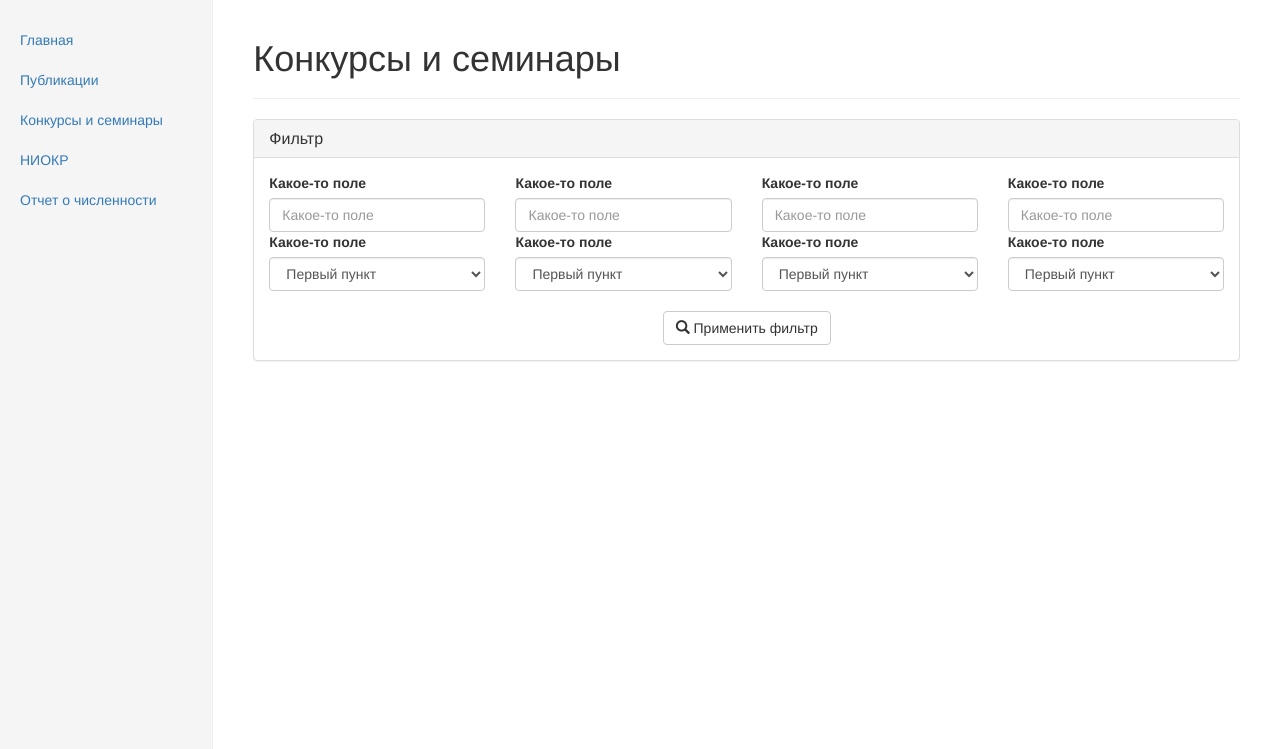
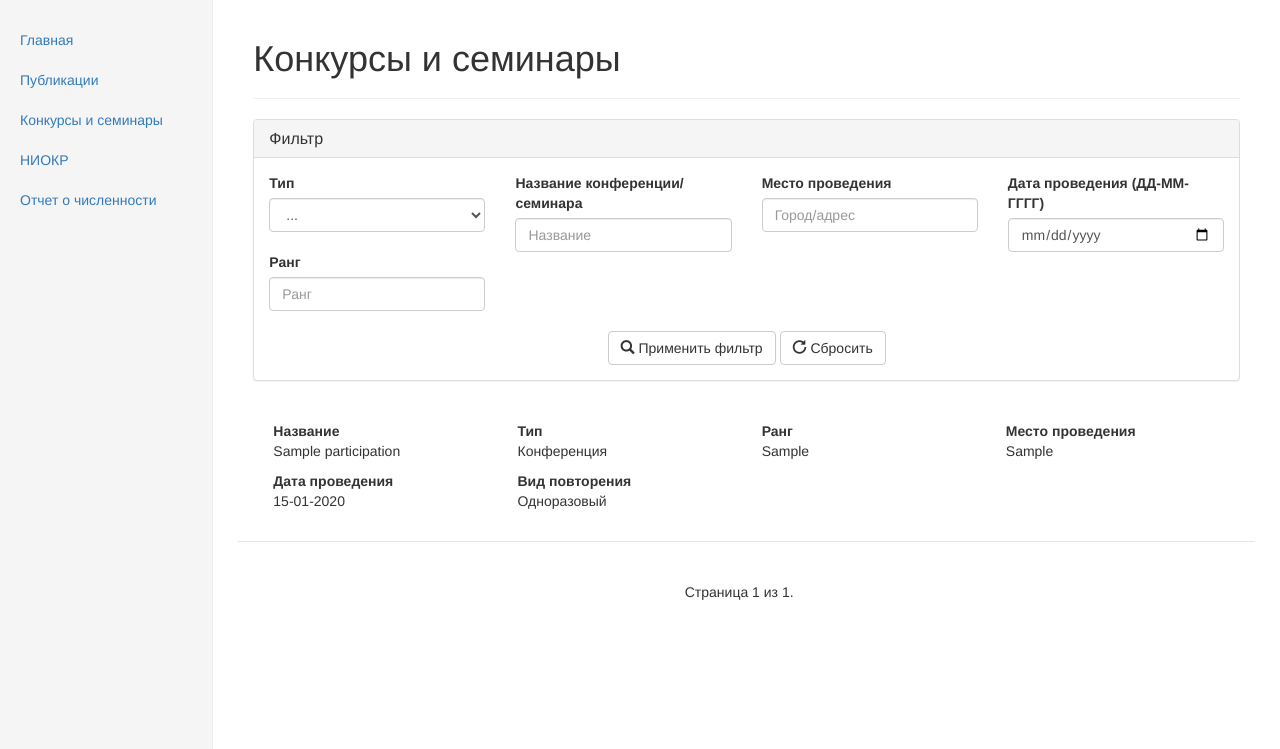
Before and after one commit to dartl/IS_ScientificWork, a Django app: page /scientificWork/competitions in a window 1280 px wide. Shown: the part 51-800 px from the top of the page. Run offline with Django 3.2, Linux system fonts and the light colour scheme; tables that the repository leaves empty hold one stand-in row (values such as "Sample post"); some libraries are stand-ins or nearby versions.

Commit message:
Фильтр rads и competitions

```diff
--- a/scientificWork/templates/scientificWork/competitions.html
+++ b/scientificWork/templates/scientificWork/competitions.html
@@ -2,67 +2,124 @@
 {% block title %}Конкурсы и семинары{% endblock %}
 {% block pagename %}Конкурсы и семинары{% endblock %}
 {% block content %}
-<div class="panel panel-default">
+<div class="panel panel-default filter">
     <div class="panel-heading">
         <h3 class="panel-title">Фильтр</h3>
     </div>
     <div class="panel-body">
-        <form role="form">
+        <form role="form" action="competitions" method="POST">
+        {% csrf_token %}
             <div class="row">
                 <div class="col-md-3">
-                    <label for="exampleInputEmail1">Какое-то поле</label>
-                    <input type="email" class="form-control" placeholder="Какое-то поле">
-                </div>
-                <div class="col-md-3">
-                    <label for="exampleInputEmail1">Какое-то поле</label>
-                    <input type="email" class="form-control" placeholder="Какое-то поле">
-                </div>
-                <div class="col-md-3">
-                    <label for="exampleInputEmail1">Какое-то поле</label>
-                    <input type="email" class="form-control" placeholder="Какое-то поле">
-                </div>
-                <div class="col-md-3">
-                    <label for="exampleInputEmail1">Какое-то поле</label>
-                    <input type="email" class="form-control" placeholder="Какое-то поле">
-                </div>
-                <div class="col-md-3">
-                    <label for="exampleInputEmail1">Какое-то поле</label>
-                    <select id="disabledSelect" class="form-control">
-                        <option>Первый пункт</option>
-                        <option>Второй пункт</option>
-                        <option>Третий пункт</option>
+                    <label for="type">Тип </label>
+                    <select id="disabledSelect" name="type" class="form-control">
+                        <option value="" selected>...</option>
+                        <option value="conference">Конференция </option>
+                        <option value="seminar">Cеминар </option>
+
                     </select>
                 </div>
                 <div class="col-md-3">
-                    <label for="exampleInputEmail1">Какое-то поле</label>
-                    <select id="disabledSelect" class="form-control">
-                        <option>Первый пункт</option>
-                        <option>Второй пункт</option>
-                        <option>Третий пункт</option>
-                    </select>
+                    <label for="name">Название конференции/семинара </label>
+                    <input type="text" name="name" class="form-control" placeholder="Название">
                 </div>
                 <div class="col-md-3">
-                    <label for="exampleInputEmail1">Какое-то поле</label>
-                    <select id="disabledSelect" class="form-control">
-                        <option>Первый пункт</option>
-                        <option>Второй пункт</option>
-                        <option>Третий пункт</option>
-                    </select>
+                    <label for="place">Место проведения </label>
+                    <input type="text" name="place" class="form-control" placeholder="Город/адрес">
                 </div>
-                <div class="col-md-3">
-                    <label for="exampleInputEmail1">Какое-то поле</label>
-                    <select id="disabledSelect" class="form-control">
-                        <option>Первый пункт</option>
-                        <option>Второй пункт</option>
-                        <option>Третий пункт</option>
+                 <div class="col-md-3">
+                    <label for="date">Дата проведения (ДД-ММ-ГГГГ)</label>
+                    <input type="date" name="date" class="form-control" placeholder="26-11-2016">
+                </div>
+                <div class="col-md-3 ">
+                    <label for="rank">Ранг</label>
+                    <input type="text" name="rank" class="form-control" placeholder="Ранг">
+                </div>
+                <div class="col-md-3 display-none">
+                    <label for="reiteration">Вид повторения </label>
+                    <select id="disabledSelect" name="reiteration" class="form-control">
+                        <option value="" selected>...</option>
+                        <option value="disposable">одноразовый</option>
+                        <option value="repeating">повторяющийся</option>
                     </select>
                 </div>
                 <br/>
+
                 <div class="col-md-12 text-center filter_button">
-                    <button type="button" class="btn btn-default"><span class="glyphicon glyphicon-search"></span> Применить фильтр</button>
+                     <button type="submit" id="btn_filter" class="btn btn-default"><span class="glyphicon glyphicon-search"></span> Применить фильтр</button>
+                    <button type="reset" class="btn btn-default"><span class="glyphicon glyphicon-repeat"></span> Сбросить</button>
                 </div>
+
             </div>
         </form>
+
     </div>
 </div>
+<div class="row content">
+    {% for comp in comps %}
+        <div class="col-md-12 element">
+            <div class="col-md-3">
+                <strong>Название</strong>
+                <p>{{ comp.name }}</p>
+        </div>
+
+            <div class="col-md-3">
+                <strong>Тип </strong>
+                {% if comp.type == "conference" %}
+                    <p>Конференция</p>
+                {% elif comp.type == "seminar" %}
+                    <p>Семинар</p>
+
+                {% endif %}
+            </div>
+
+            <div class="col-md-3">
+                <strong>Ранг</strong>
+                <p>{{ comp.rank }}</p>
+            </div>
+
+            <div class="col-md-3">
+                <strong>Место проведения</strong>
+                <p>{{ comp.place }}</p>
+            </div>
+
+            <div class="col-md-3">
+                <strong>Дата проведения</strong>
+                <p>{{ comp.date|date:'d-m-Y' }}</p>
+            </div>
+
+
+
+                <div class="col-md-3">
+                    <strong>Вид повторения </strong>
+                    {% if comp.reiteration == "disposable" %}
+                         <p>Одноразовый</p>
+                    {% elif comp.reiteration == "repeating" %}
+                        <p>Повторяющийся</p>
+                    {% endif %}
+                </div>
+
+        </div>
+    {% endfor %}
+    <div class="col-md-12 pagination text-center">
+        <span class="step-links">
+
+    <!--?typePublication=guidelines&publishingHouseName=&place=&date=&volume=&unitVolume=&edition=&bookName=&type=&isbn=&number=
+    &editor=&nameSbornik=&reiteration= -->
+            {% if comps.has_previous %}
+                <a href="?page={{ comps.previous_page_number }}&type={{ t }}&date={{dt}}&name={{ n }}&rank={{ rk }}&place={{ p }}&reiteration={{ r }}">Предыдущая</a>
+            {% endif %}
+
+            <span class="current">
+                Страница {{ comps.number }} из {{ comps.paginator.num_pages }}.
+            </span>
+
+            {% if comps.has_next %}
+                <a href="?page={{ comps.next_page_number }}&type={{ t }}&date={{dt}}&name={{ n }}&rank={{ rk }}&place={{ p }}&reiteration={{ r }}">Следующая</a>
+            {% endif %}
+        </span>
+    </div>
+</div>
+
+
 {% endblock %}
--- a/scientificWork/views.py
+++ b/scientificWork/views.py
@@ -9,13 +9,57 @@ from django.contrib.auth.forms import UserCreationForm
 from django.contrib.auth.decorators import login_required
 from scientificWork.models import Publication, UserProfile
 from django.core.paginator import Paginator, EmptyPage, PageNotAnInteger
+from scientificWork.models import Participation
 
+from scientificWork.models import Rand
 def index(request):
 	return render(request,'scientificWork/index.html')
 
 def competitions(request):
+
     return render(request,'scientificWork/competitions.html')
+def competitions(request):
+    comp_list=Participation.objects.all()
+    t=''
+    n = ''
+    dt = ''
+    p = ''
+    r=''
+    rk=''
+    if request.POST:
+        t=request.POST.get('type')
+        n = request.POST.get('name')
+        p = request.POST.get('place')
+        dt = request.POST.get('date')
+        r = request.POST.get('reiteration')
+        rk = request.POST.get('rank')
+        if (t != ''): comp_list = comp_list.filter(type=t)
+        if (n != ''): comp_list = comp_list.filter(name=n)
+        if (p != ''): comp_list = comp_list.filter(place=p)
+        if (dt != ''): comp_list = comp_list.filter(date=dt)
+        if (r != ''): s = s.filter(reiteration=r)
+        if (rk != ''): comp_list = comp_list.filter(rank=rk)
+    paginator = Paginator(comp_list, 10)
+    page = request.POST.get('page')
+    try:
+        comp_list = paginator.page(page)
+    except PageNotAnInteger:
+        # If page is not an integer, deliver first page.
+        comp_list = paginator.page(1)
+    except EmptyPage:
+        comp_list = paginator.page(paginator.num_pages)
 
+    return render(request, 'scientificWork/competitions.html',
+                      {'comps': comp_list,
+                       't': t,
+                       'p': p,
+                       'n': n,
+                       'dt': dt,
+
+                       'rk': rk,
+
+                       'r': r
+                       })
 
 def publications(request):
     s = Publication.objects.all()
@@ -92,8 +136,27 @@ def publications(request):
                        })
 
 def rads(request):
-    return render(request,'scientificWork/rads.html')
+    rand_list=Rand.objects.all()
+    n=''
+    c=''
+    if request.POST:
+        n=request.POST.get('name')
+        c=request.POST.get('cipher')
+        if(n!=''):rand_list=rand_list.filter(name=n)
+        if(c!=''):rand_list=rand_list.filter(cipher=c)
 
+    paginator=Paginator(rand_list,5)
+    page=request.POST.get('page')
+    try:
+        rand_list=paginator.page(page)
+    except PageNotAnInteger:
+        # If page is not an integer, deliver first page.
+        rand_list=paginator.page(1)
+    except EmptyPage:
+        # If page is out of range (e.g. 9999), deliver last page of results.
+        rands=paginator.page(paginator.num_pages)
+
+    return render(request,'scientificWork/rads.html',{"rands": rand_list,'n':n,'c':c})
 def user_login(request):
     if request.method == 'POST':
         username = request.POST.get('username')
```
Also changed, not shown: scientificWork/templates/scientificWork/rads.html (+72 -8 lines).
